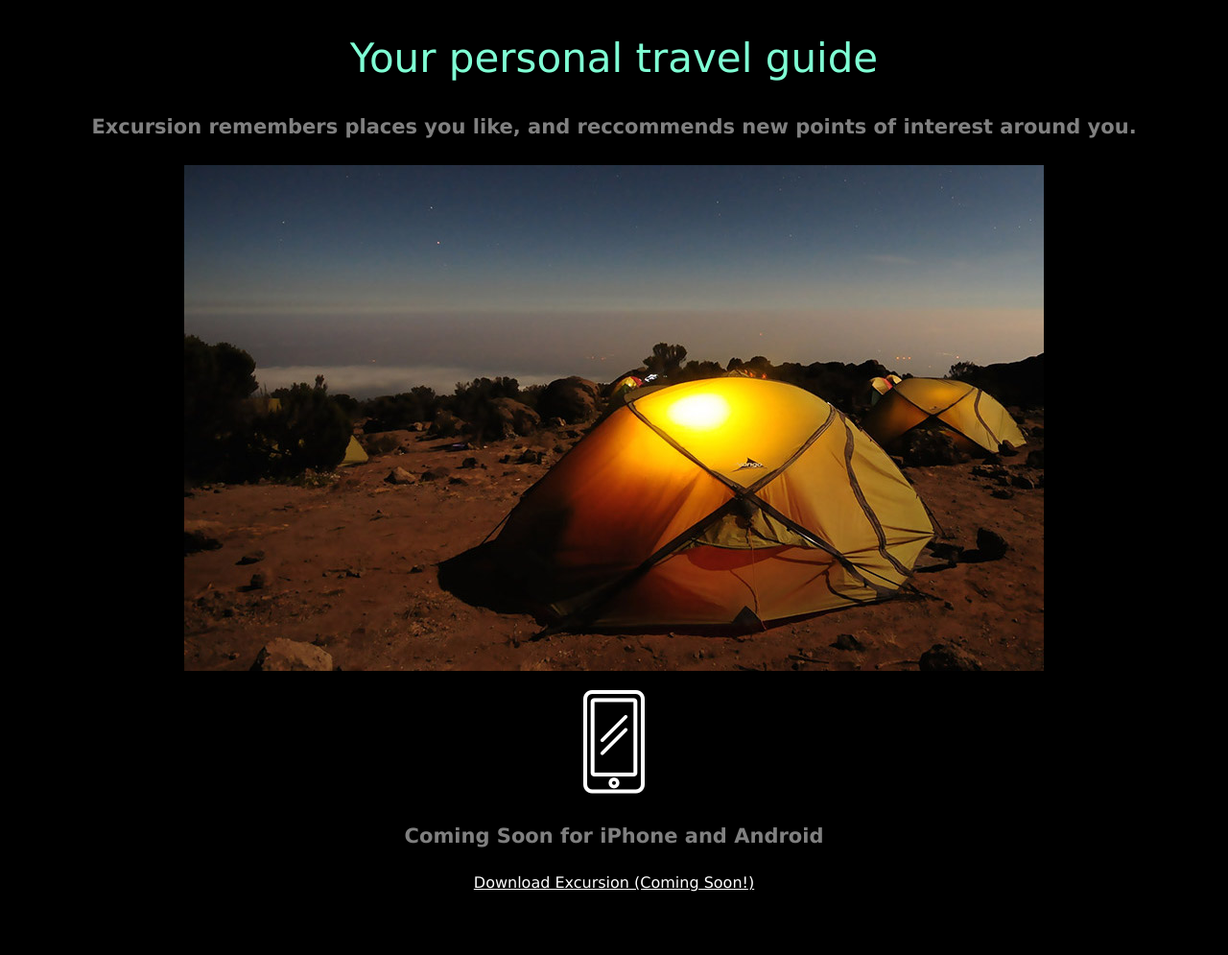
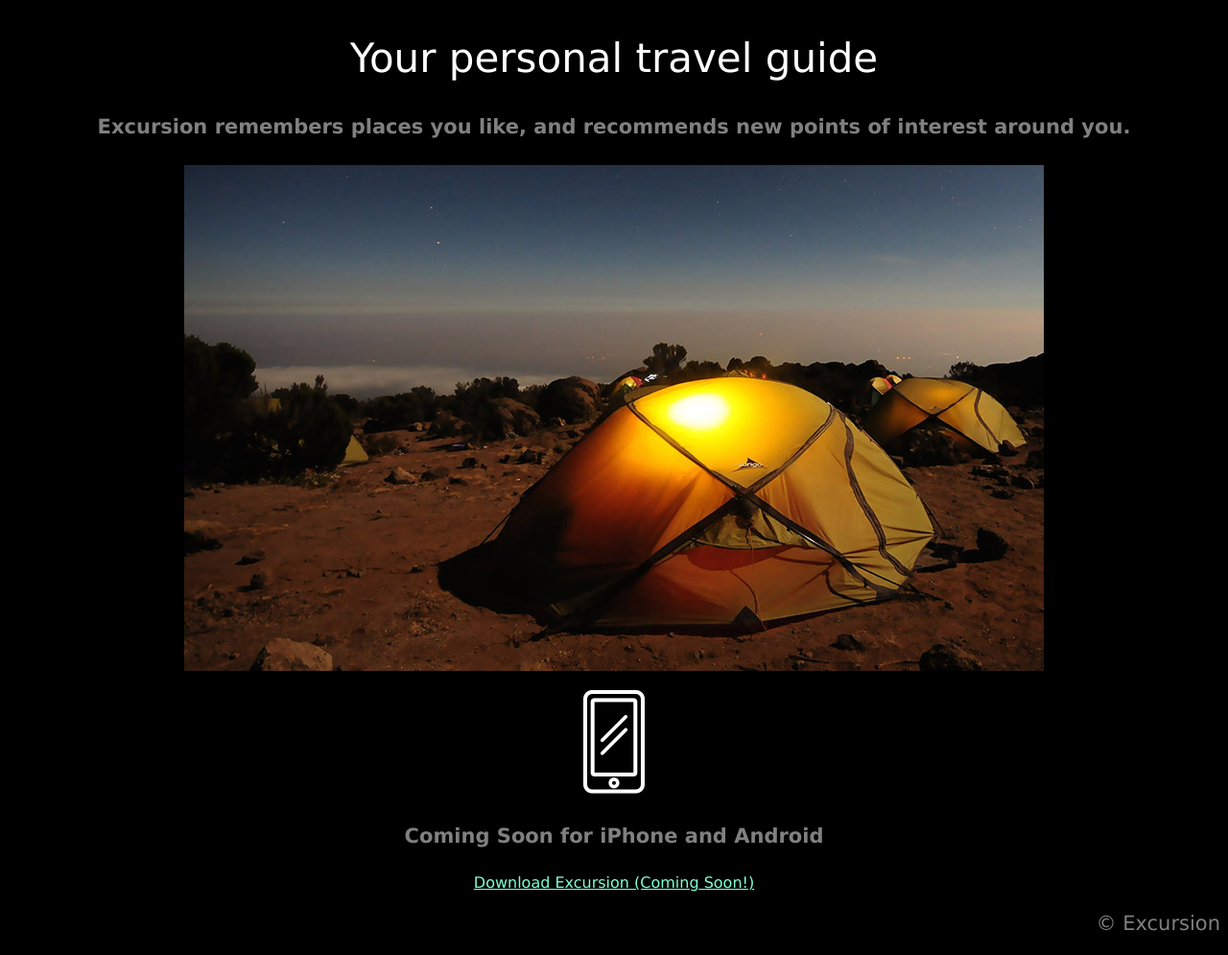
Before and after one commit to Giovanniko/excursion, a plain HTML site: page index.html in a window 1280 px wide. Shown: the part 313-1308 px from the top of the page at 96% size. Before the commit the page ends 1258 px from the top, so only its background shows below. Drawn offline with Linux system fonts and the light colour scheme.

Commit message:
Final push

```diff
--- a/index.html
+++ b/index.html
@@ -1,11 +1,11 @@
 <!DOCTYPE html>
 <html lang="en">
   <head>
-	<meta charset="UTF-8">
-	<meta name="viewport" content="width=device-width", initial-scale ="1.0">
-	<meta http-equiv="X-UA-Compatible" content="ie=edge">
-	<title>Excursion</title>
-	<link rel="stylesheet" type="text/css" href="resources/css/style.css">
+	  <meta charset="UTF-8">
+	  <meta name="viewport" content="width=device-width", initial-scale ="1.0">
+	  <meta http-equiv="X-UA-Compatible" content="ie=edge">
+	  <title>Excursion</title>
+	  <link rel="stylesheet" type="text/css" href="resources/css/style.css">
   </head>
 <body>
   <h1 class="header--main">Discover hidden places in the world around you</h1>
@@ -14,10 +14,11 @@
     <source src="resources/videos/excursion.mp4" type="video/mp4">
   </video>
   <h2 class="header--secondary">Your personal travel guide</h2>
-  <h4 class="header--sub-header">Excursion remembers places you like, and reccommends new points of interest around you.</h4>
+  <h4 class="header--sub-header">Excursion remembers places you like, and recommends new points of interest around you.</h4>
   <p><img src="resources/images/camp.jpg"></p>
   <p><img src="resources/images/phone.png"></p>
   <h4 class="header--sub-header">Coming Soon for iPhone and Android</h4>
   <p><a class="link--cta" href="#">Download Excursion (Coming Soon!)</a></p>
+  <p class="footer--copyright">© Excursion</p>
 </body>
 </html>
--- a/resources/css/style.css
+++ b/resources/css/style.css
@@ -15,19 +15,26 @@ body {
 .header--secondary {
   font-weight: 300;
   font-size: 42px;
-  color: aquamarine;
+  color: #ffffff;
 }
 
 
 .header--sub-header {
   font-size: 21px;
   color: grey;
-
 }
 
 /* LINKS */
 
 .link--cta {
   font-size: 16px;
-  color: #ffffff;
+  color: aquamarine;
 }
+
+/* FOOFTER */
+
+.footer--copyright {
+  font-size: 21px;
+  color: grey;
+  text-align: right;
+}
```
